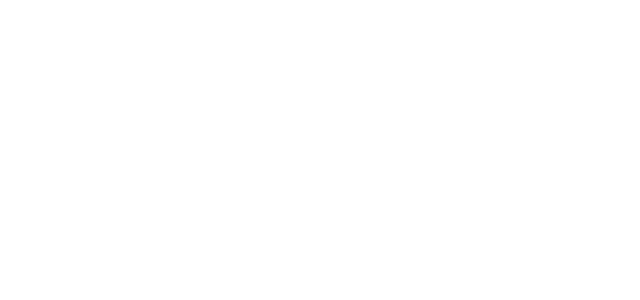
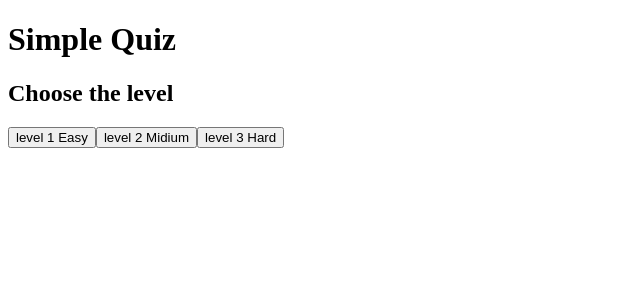
Before and after one commit to Yukio0315/CC10-Solo-project2, a Nuxt app: page /quiz in a window 1280 px wide. Before the commit this address had no page. Shown: the top 300 px of the page, without its empty margins (0-640 px from the left). Built offline with nearby package versions, Linux system fonts and the light colour scheme.

Commit message:
created start related files

```diff
--- a/components/Start/Start.vue
+++ b/components/Start/Start.vue
@@ -1 +1,10 @@
 <template src="./template.html" />
+
+<script>
+import { mapActions } from "vuex"
+export default {
+  methods: {
+    ...mapActions("quiz", ["fetchQuiz"])
+  }
+}
+</script>
--- a/components/Start/template.html
+++ b/components/Start/template.html
@@ -1,8 +1,8 @@
 <div class="start">
   <h2>Choose the level</h2>
   <div>
-    <button>level 1 Easy</button>
-    <button>level 2 Midium</button>
-    <button>level 3 Hard</button>
+    <button @click="fetchQuiz('easy')">level 1 Easy</button>
+    <button @click="fetchQuiz('medium')">level 2 Midium</button>
+    <button @click="fetchQuiz('hard')">level 3 Hard</button>
   </div>
 </div>
--- a/nuxt.config.js
+++ b/nuxt.config.js
@@ -35,7 +35,7 @@ export default {
   /*
    ** Nuxt.js modules
    */
-  modules: [],
+  modules: ["@nuxtjs/axios"],
   /*
    ** Build configuration
    */
--- a/package.json
+++ b/package.json
@@ -11,6 +11,7 @@
     "generate": "nuxt generate"
   },
   "dependencies": {
+    "@nuxtjs/axios": "^5.8.0",
     "element-ui": "^2.4.11",
     "nuxt": "^2.0.0"
   },
--- a/pages/index.vue
+++ b/pages/index.vue
@@ -1,26 +1,3 @@
 <template>
-  <div class="container">
-    <div>
-      <h1 class="title">
-        Simple Quiz
-      </h1>
-      <div v-if="$store.state.level === 0">
-        <Start />
-      </div>
-      <div v-if="$store.state.level !== 0">
-        <Quiz />
-      </div>
-    </div>
-  </div>
+  <div>Hello world</div>
 </template>
-
-<script>
-import Start from "~/components/Start/Start.vue"
-import Quiz from "~/components/Quiz/Quiz.vue"
-export default {
-  components: {
-    Start,
-    Quiz
-  }
-}
-</script>
--- /dev/null
+++ b/pages/quiz/index.vue
@@ -0,0 +1,26 @@
+<template>
+  <div class="container">
+    <div>
+      <h1 class="title">
+        Simple Quiz
+      </h1>
+      <div v-if="$store.state.quiz.level === ''">
+        <Start />
+      </div>
+      <div v-if="$store.state.quiz.level">
+        <Quiz />
+      </div>
+    </div>
+  </div>
+</template>
+
+<script>
+import Start from "~/components/Start/Start.vue"
+import Quiz from "~/components/Quiz/Quiz.vue"
+export default {
+  components: {
+    Start,
+    Quiz
+  }
+}
+</script>
--- a/store/index.js
+++ /dev/null
@@ -1,6 +0,0 @@
-export const state = () => ({
-  level: 0,
-  quizNo: 0,
-  correctCount: 0,
-  quiz: []
-})
--- /dev/null
+++ b/store/quiz.js
@@ -0,0 +1,29 @@
+export const state = () => ({
+  level: "",
+  quizNo: 0,
+  correctCount: 0,
+  quiz: []
+})
+
+export const mutations = {
+  setLevel(state, level) {
+    state.level = level
+  },
+  setQuiz(state, quiz) {
+    state.quiz = quiz
+  },
+  setQuizNo(state, quizNo) {
+    state.quizNo = quizNo
+  }
+}
+
+export const actions = {
+  async fetchQuiz({ commit }, level) {
+    const quiz = await this.$axios.$get(
+      `https://opentdb.com/api.php?amount=5&difficulty=${level}&type=multiple`
+    )
+    commit("setQuiz", quiz)
+    commit("setLevel", level)
+    commit("setQuizNo", 1)
+  }
+}
```
Also changed, not shown: 1 other file (tests, documents, lock files or other folders).
